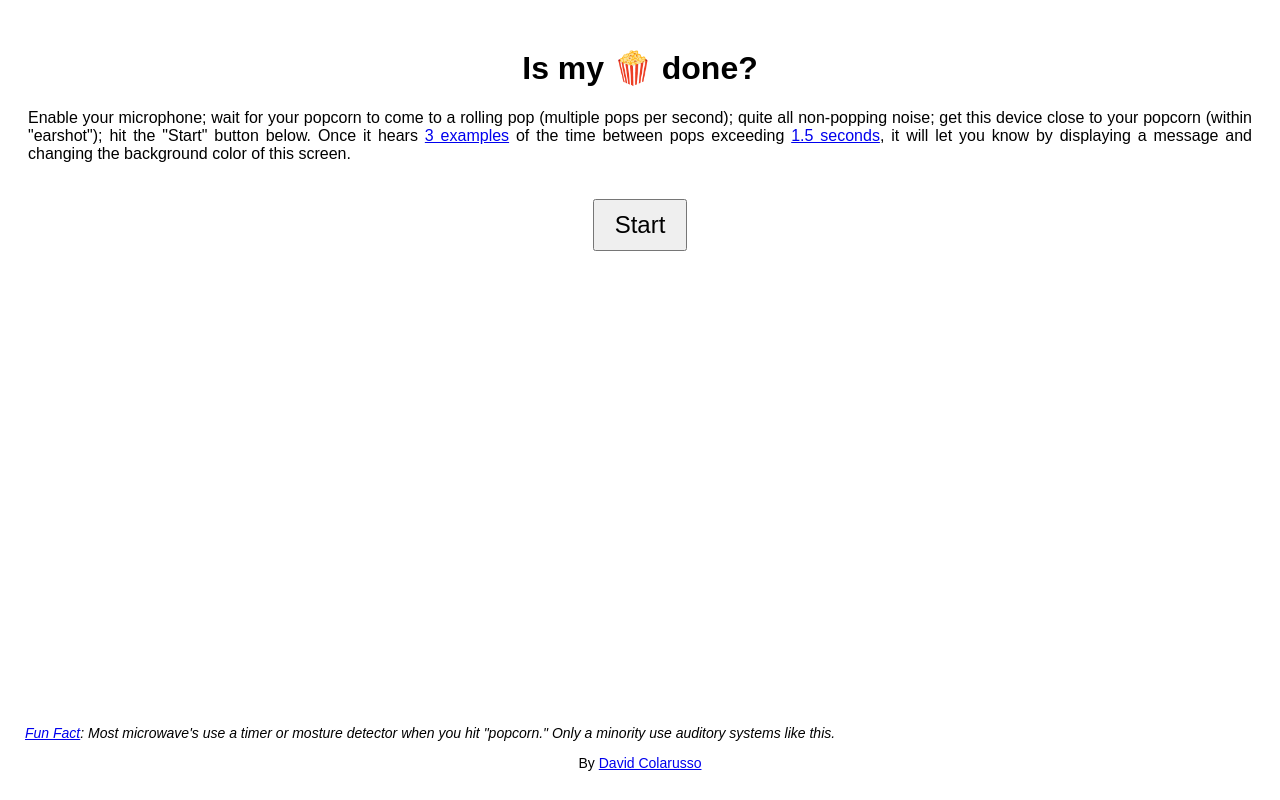
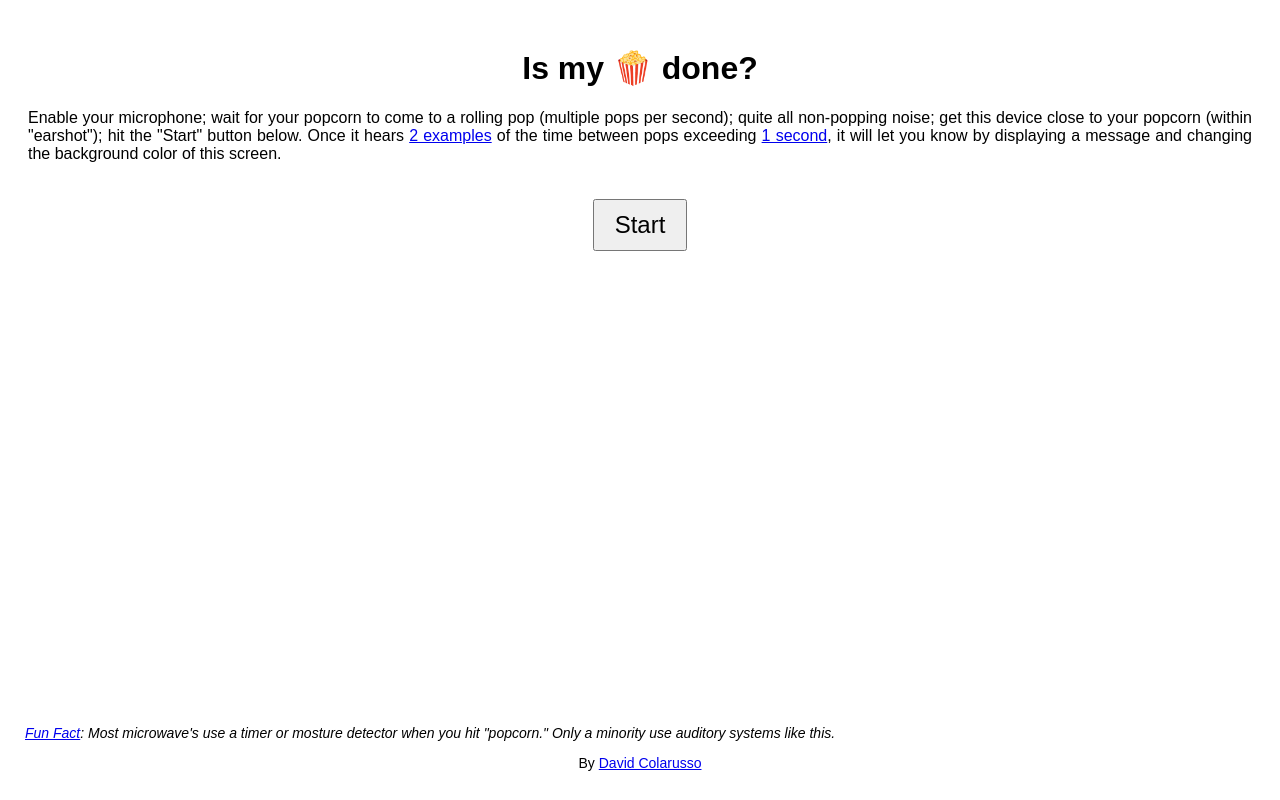
Before and after one commit to colarusso/popcorn, a plain HTML site: page index.html in a window 1280 px wide. Drawn offline with Linux system fonts and the light colour scheme.

Commit message:
reset defaults to 2 instances of 1 second

```diff
--- a/index.html
+++ b/index.html
@@ -74,7 +74,7 @@
 
         var n_long;
 
-        var examples = localStorage.getItem("examples") || 3
+        var examples = localStorage.getItem("examples") || 2
         if (examples==1){
             var examplesmod = " example"
         } else {
@@ -82,7 +82,7 @@
         }
         document.getElementById("examples_link").innerHTML = examples + examplesmod
 
-        var timeout = localStorage.getItem("timeout") || 1.5
+        var timeout = localStorage.getItem("timeout") || 1
         if (timeout==1){
             var timemod = " second"
         } else {
```
